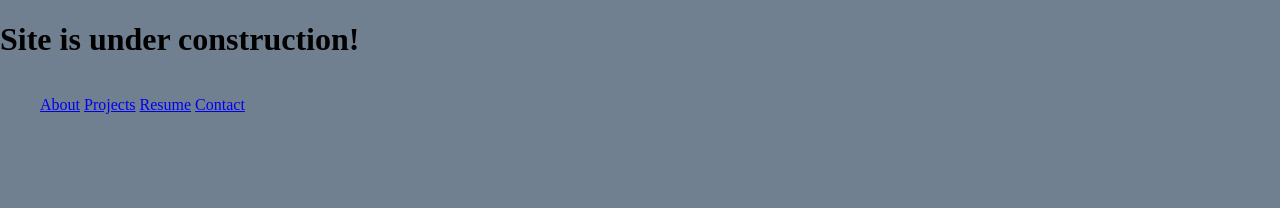
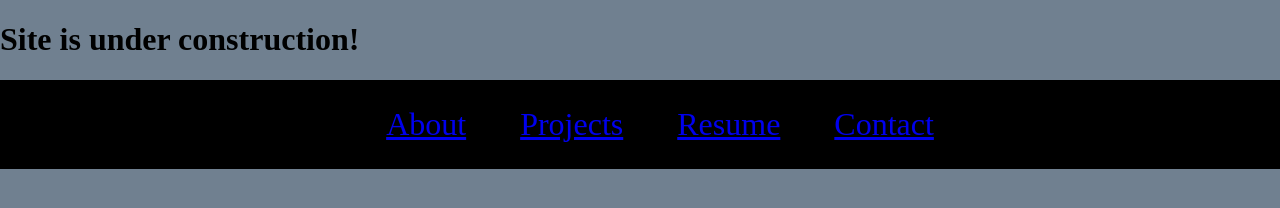
Before and after one commit to Archeleus21/my-portfolio, a plain HTML site: page index.html in a window 1280 px wide. Drawn offline with Linux system fonts and the light colour scheme.

Commit message:
added links font size and padding to styles.css

```diff
--- a/css/styles.css
+++ b/css/styles.css
@@ -20,13 +20,29 @@ html
 body
 {
   font-family: 'Roboto Slab', serif;
-  margin: 0px; /*removed white margins around page*/
+  /*removed white margins around page*/
+  margin: 0px;
 }
 /*Header
 -------------------------------------------------------*/
 nav
 {
+  /* aligning the inner content of a block element. */
+  text-align: center;
+  /*fixed; is positioned relative to the viewport,*/
+  position: fixed;
+  /* stretch accross the entire width of the viewport */
+  width: 100%;
+  background: black;
+}
+nav a
+{
+  /* allows to set a width and height on the element */
   display: inline-block;
+  /* enlarging clickable area around links */
+  padding: 10px 25px;
+  /* font size relative to the display default size */
+  font-size: 2em;
 }
 /*Footer
 -------------------------------------------------------*/
```
